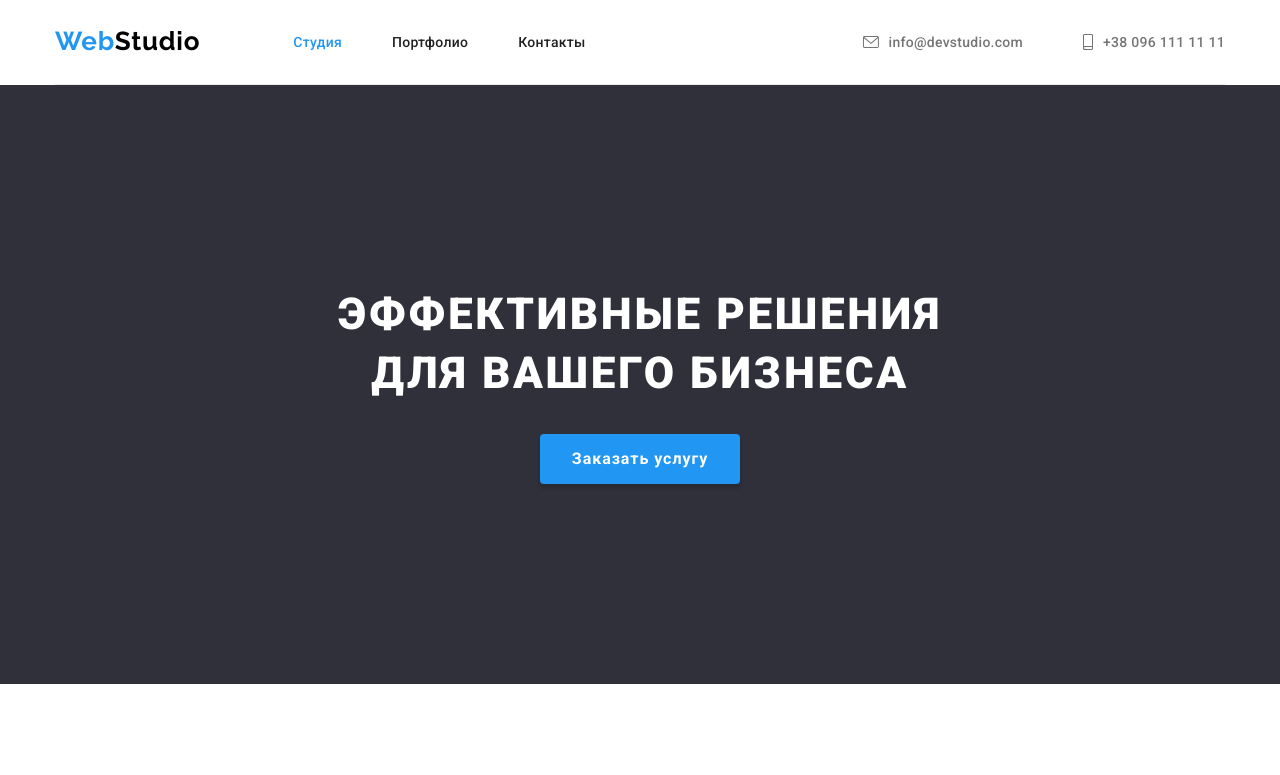
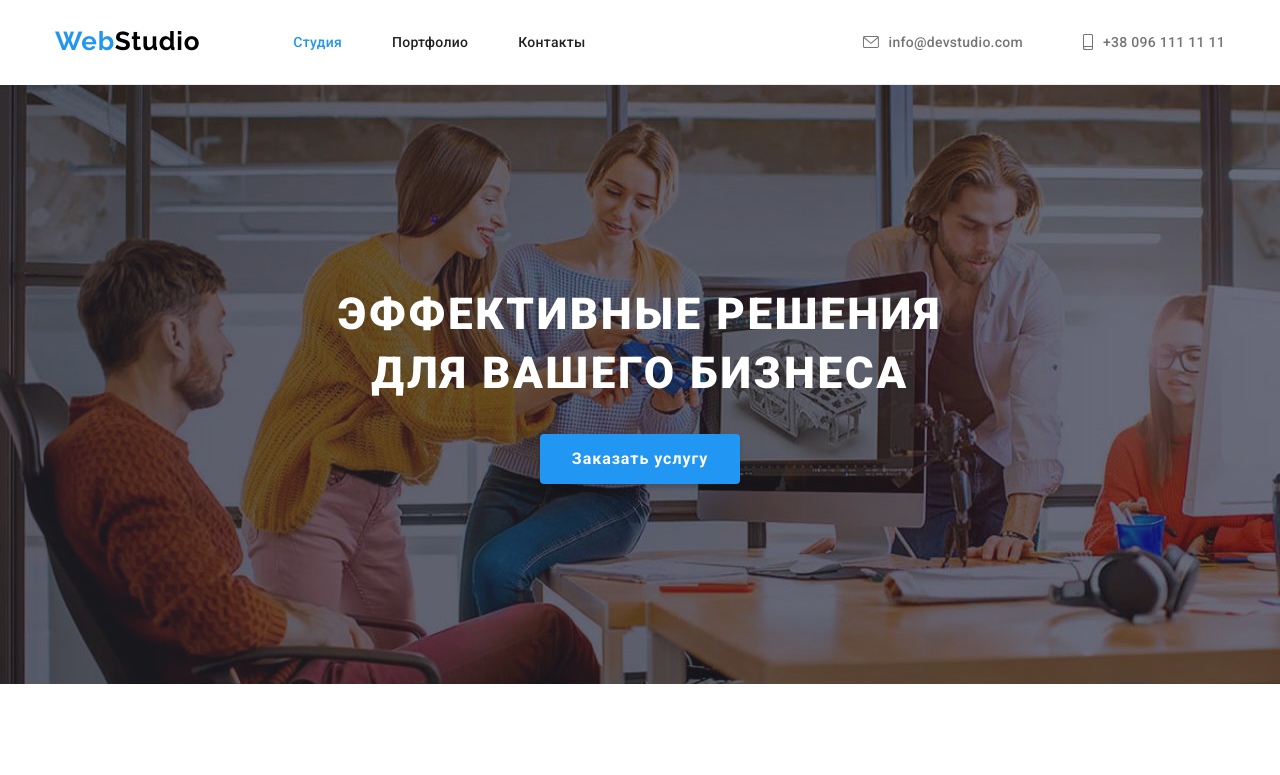
Before and after one commit to MykhailoKremer/goit-markup-hw-04, a plain HTML site: page index.html in a window 1280 px wide. Shown: the top 775 px of the page. Drawn offline with nearby package versions, Linux system fonts and the light colour scheme.

Commit message:
Добавляет еще одну точку на пути к файлу картинки фона героя

```diff
--- a/css/styles.css
+++ b/css/styles.css
@@ -143,7 +143,7 @@ body {
   display: flex;
   align-items: center;
   background-image: linear-gradient(to right, rgba(47, 48, 58, 0.5), rgba(47, 48, 58, 0.3)),
-    url(./images/hero_bgnd.jpg);
+    url(../images/hero_bgnd.jpg);
   background-size: 1600px auto;
   background-repeat: no-repeat;
 }
```
